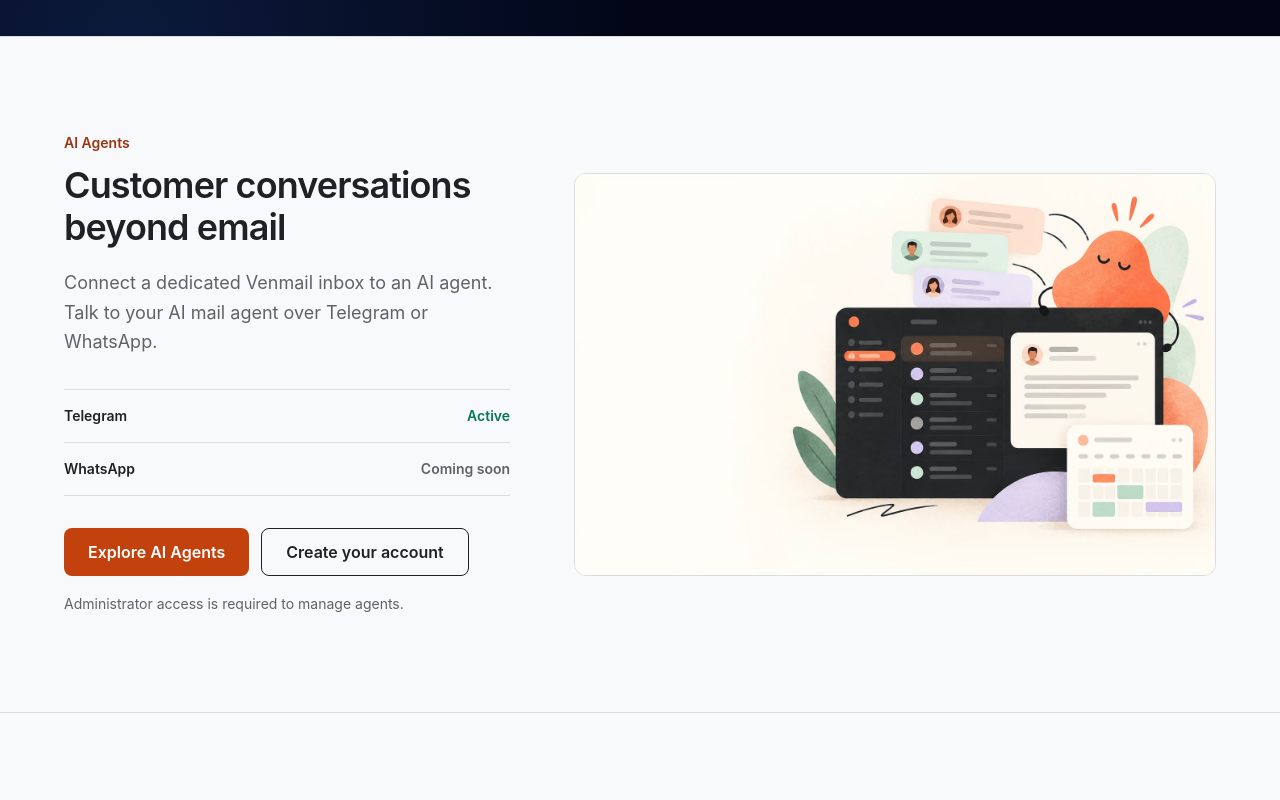
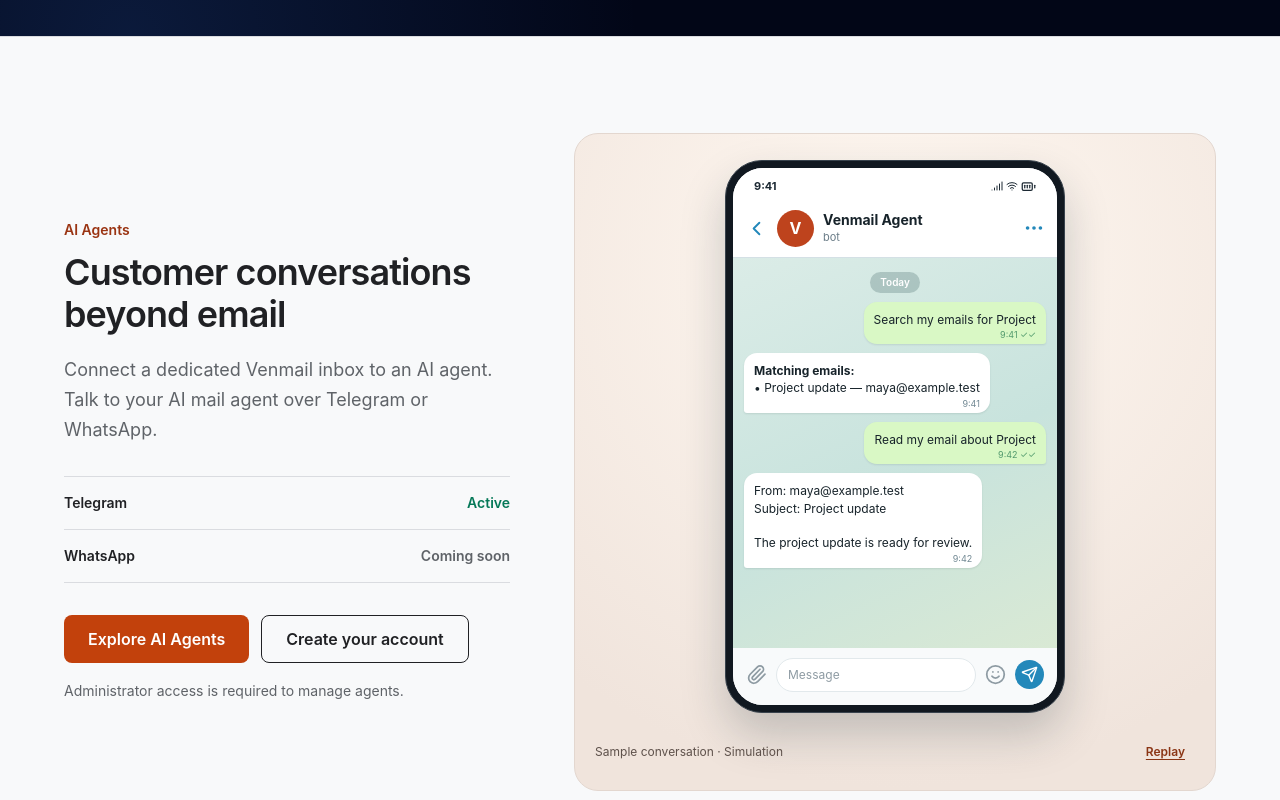
Before and after one commit to VenMail/landing_cms, a Next.js app: page / in a window 1280 px wide. Shown: the part 6720-7520 px from the top of the page. Built offline with nearby package versions, Linux system fonts and the light colour scheme; no server answers.

Commit message:
Show Telegram mail agent simulation

```diff
--- a/src/components/PageSections/AiInboxAgentsSection.jsx
+++ b/src/components/PageSections/AiInboxAgentsSection.jsx
@@ -1,4 +1,4 @@
-import Image from 'next/image';
+import TelegramSimulation from '@/components/agents/TelegramSimulation';
 import { trackCTAClick } from '@/utils/trackConversion';
 
 const AiInboxAgentsSection = () => (
@@ -52,17 +52,7 @@ const AiInboxAgentsSection = () => (
         </p>
       </div>
 
-      <div className="overflow-hidden rounded-xl border border-[#dadce0] bg-white">
-        <Image
-          src="/images/ai-inbox-agents-teaser.webp"
-          width={1586}
-          height={992}
-          loading="lazy"
-          sizes="(max-width: 1023px) calc(100vw - 32px), 650px"
-          alt="AI assistant managing email and Telegram conversations"
-          className="block h-auto w-full"
-        />
-      </div>
+      <TelegramSimulation />
     </div>
   </section>
 );
--- /dev/null
+++ b/src/components/agents/TelegramSimulation.jsx
@@ -0,0 +1,45 @@
+import { useEffect, useRef, useState } from 'react';
+import { BatteryFull, ChevronLeft, Paperclip, Send, Signal, Smile, MoreHorizontal, Wifi } from 'lucide-react';
+import styles from './TelegramSimulation.module.css';
+
+export default function TelegramSimulation() {
+  const [motion, setMotion] = useState(false);
+  const [run, setRun] = useState(0);
+  const [inView, setInView] = useState(false);
+  const figureRef = useRef(null);
+  useEffect(() => {
+    const query = window.matchMedia('(prefers-reduced-motion: reduce)');
+    const update = () => setMotion(!query.matches);
+    update();
+    query.addEventListener('change', update);
+    return () => query.removeEventListener('change', update);
+  }, []);
+  useEffect(() => {
+    if (typeof IntersectionObserver !== 'function') return undefined;
+    const observer = new IntersectionObserver(([entry]) => {
+      if (entry.isIntersecting) { setInView(true); observer.disconnect(); }
+    }, { threshold: 0.2 });
+    if (figureRef.current) observer.observe(figureRef.current);
+    return () => observer.disconnect();
+  }, []);
+  return <figure ref={figureRef} className={styles.figure}>
+    <div className={styles.phone}>
+      <div className={styles.screen}>
+        <div className={styles.status} aria-hidden="true"><span>9:41</span><span className={styles.statusIcons}><Signal size={12}/><Wifi size={12}/><BatteryFull size={15}/></span></div>
+        <div className={styles.header}>
+          <ChevronLeft aria-hidden="true" size={23}/><span className={styles.avatar} aria-hidden="true">V</span>
+          <div className={styles.headerText}><strong>Venmail Agent</strong><span>bot</span></div><MoreHorizontal aria-hidden="true" size={22}/>
+        </div>
+        <div className={styles.chat} key={run} data-animate={motion && inView ? 'true' : 'false'}>
+          <span className={styles.day}>Today</span>
+          <div className={`${styles.bubble} ${styles.outgoing} ${styles.first}`}>Search my emails for Project<span className={styles.time}>9:41 ✓✓</span></div>
+          <div className={`${styles.bubble} ${styles.incoming} ${styles.second}`}><strong>Matching emails:</strong><br/>• Project update — maya@example.test<span className={styles.time}>9:41</span></div>
+          <div className={`${styles.bubble} ${styles.outgoing} ${styles.third}`}>Read my email about Project<span className={styles.time}>9:42 ✓✓</span></div>
+          <div className={`${styles.bubble} ${styles.incoming} ${styles.fourth}`}>From: maya@example.test<br/>Subject: Project update<br/><br/>The project update is ready for review.<span className={styles.time}>9:42</span></div>
+        </div>
+        <div className={styles.composer} aria-hidden="true"><Paperclip size={21}/><span>Message</span><Smile size={21}/><span className={styles.send}><Send size={17}/></span></div>
+      </div>
+    </div>
+    <figcaption className={styles.caption}><span>Sample conversation · Simulation</span>{motion && <button type="button" onClick={() => setRun(value => value + 1)}>Replay</button>}</figcaption>
+  </figure>;
+}
--- /dev/null
+++ b/src/components/agents/TelegramSimulation.module.css
@@ -0,0 +1,29 @@
+.figure { margin: 0; padding: 26px 20px 16px; border: 1px solid #e3d7cf; border-radius: 24px; background: radial-gradient(circle at 50% 20%, #fff8f1, #f0e4dc 85%); }
+.phone { max-width: 340px; margin: 0 auto; padding: 7px; border: 1px solid #39434d; border-radius: 37px; background: #111820; box-shadow: 0 22px 45px rgba(25,39,48,.22); }
+.screen { overflow: hidden; border-radius: 30px; background: #fff; }
+.status { display:flex; justify-content:space-between; padding: 10px 21px 5px; color:#1c2933; background:#fff; font-size:11px; font-weight:700; }
+.statusIcons { display:flex; align-items:center; gap:3px; }
+.header { display:flex; align-items:center; gap:9px; min-height:58px; padding: 6px 12px; background:#fff; color:#2388ba; border-bottom:1px solid #d4e0e5; }
+.avatar { display:grid; place-items:center; width:37px; height:37px; border-radius:50%; background:#be431d; color:white; font-weight:700; }
+.headerText { display:flex; flex:1; flex-direction:column; min-width:0; color:#17232a; font-size:14px; line-height:1.25; }
+.headerText span { color:#6b7d88; font-size:11px; margin-top:2px; }
+.chat { display:flex; flex-direction:column; gap:9px; min-height:390px; padding:14px 11px 17px; background:linear-gradient(155deg,#dbece7,#c8e3dd 55%,#d9e9d4); }
+.day { align-self:center; padding:3px 10px; border-radius:12px; background:rgba(66,103,101,.28); color:#fff; font-size:10px; font-weight:600; }
+.bubble { max-width:90%; padding:9px 10px 5px; color:#17232a; font-size:12px; line-height:1.45; box-shadow:0 1px 2px rgba(42,66,64,.12); overflow-wrap:anywhere; }
+.outgoing { align-self:flex-end; background:#d9f8c5; border-radius:13px 13px 3px 13px; }
+.incoming { align-self:flex-start; background:#fff; border-radius:13px 13px 13px 3px; }
+.time { display:block; margin-top:2px; color:#718893; text-align:right; font-size:9px; line-height:1; }
+.outgoing .time { color:#529a6d; }
+.composer { display:flex; align-items:center; gap:9px; padding:10px 13px 13px; color:#8e9ba3; background:#f8fafb; }
+.composer > span:not(.send) { flex:1; padding:7px 11px; border:1px solid #e2e9ec; border-radius:18px; background:white; font-size:12px; }
+.send { display:grid; place-items:center; width:29px; height:29px; border-radius:50%; background:#2388ba; color:white; }
+.caption { display:flex; justify-content:space-between; align-items:center; gap:12px; margin-top:17px; color:#5e514b; font-size:12px; }
+.caption button { min-height:44px; padding:0 10px; color:#8a3515; font-weight:600; text-decoration:underline; text-underline-offset:3px; }
+.caption button:focus-visible { outline:2px solid #a83c15; outline-offset:2px; border-radius:4px; }
+.chat[data-animate="true"] .bubble { animation: message-in .35s both; }
+.chat[data-animate="true"] .second { animation-delay: .8s; }
+.chat[data-animate="true"] .third { animation-delay: 1.8s; }
+.chat[data-animate="true"] .fourth { animation-delay: 2.6s; }
+@keyframes message-in { from { opacity:0; transform:translateY(8px); } to { opacity:1; transform:translateY(0); } }
+@media (prefers-reduced-motion:reduce) { .chat[data-animate="true"] .bubble { animation:none; } }
+@media (max-width:400px) { .figure { padding:18px 12px 10px; } .phone { max-width:310px; } }
--- a/src/pages/ai-inbox-agents.jsx
+++ b/src/pages/ai-inbox-agents.jsx
@@ -1,4 +1,4 @@
-import Image from 'next/image';
+import TelegramSimulation from '@/components/agents/TelegramSimulation';
 import MailFirstFooter from '@/components/home/MailFirstFooter';
 import MailFirstHeader from '@/components/home/MailFirstHeader';
 import { trackCTAClick } from '@/utils/trackConversion';
@@ -47,17 +47,7 @@ export default function AiInboxAgents() {
               <p className="mt-4 text-sm leading-6 text-[#5f6368]">Administrator access is required to manage agents.</p>
             </div>
 
-            <div className="overflow-hidden rounded-xl border border-[#dadce0] bg-[#f8f9fa]">
-              <Image
-                src="/images/ai-inbox-agents-teaser.webp"
-                width={1586}
-                height={992}
-                priority
-                sizes="(max-width: 1023px) calc(100vw - 32px), 650px"
-                alt=""
-                className="block h-auto w-full"
-              />
-            </div>
+            <TelegramSimulation />
           </div>
         </section>
 
```
Also changed, not shown: 2 other files (tests, documents, lock files or other folders).
